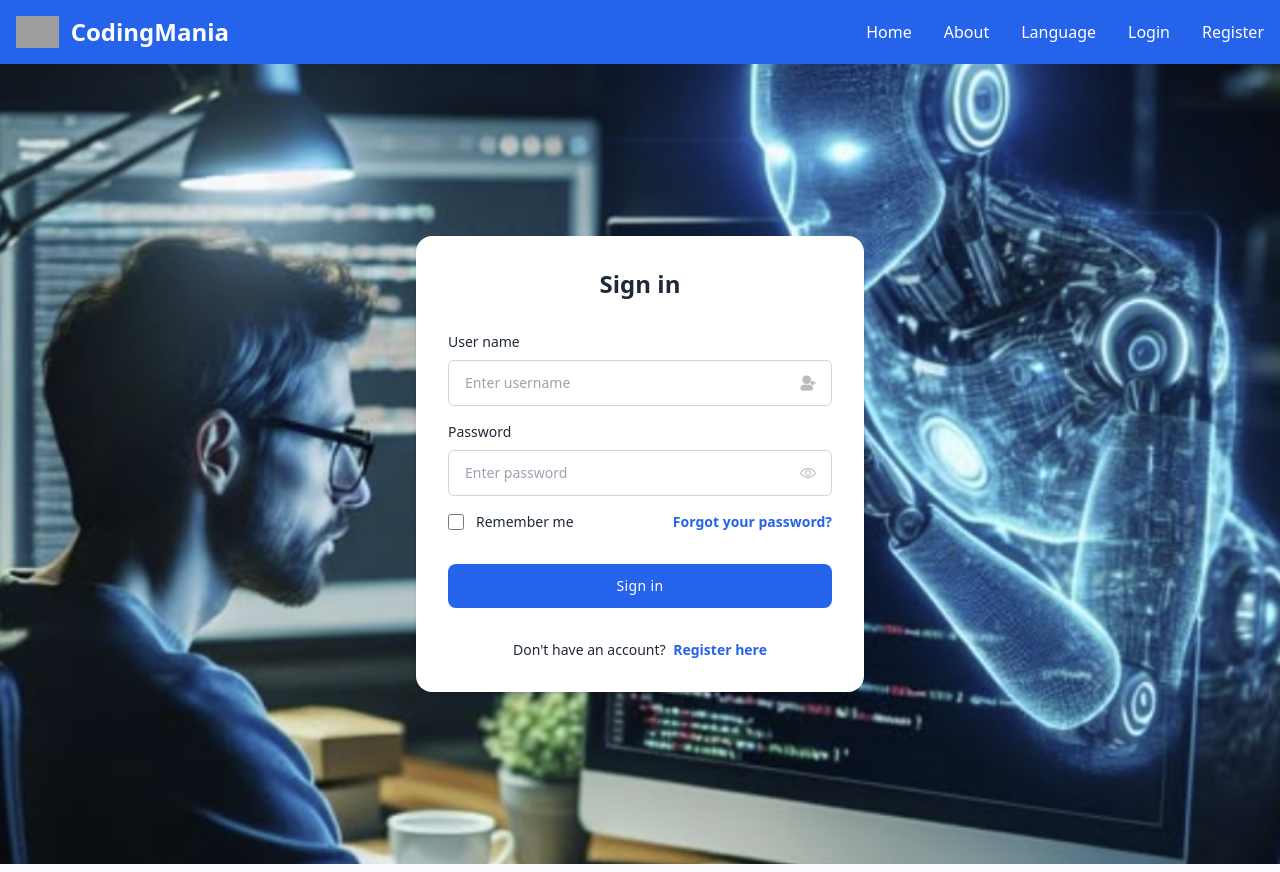
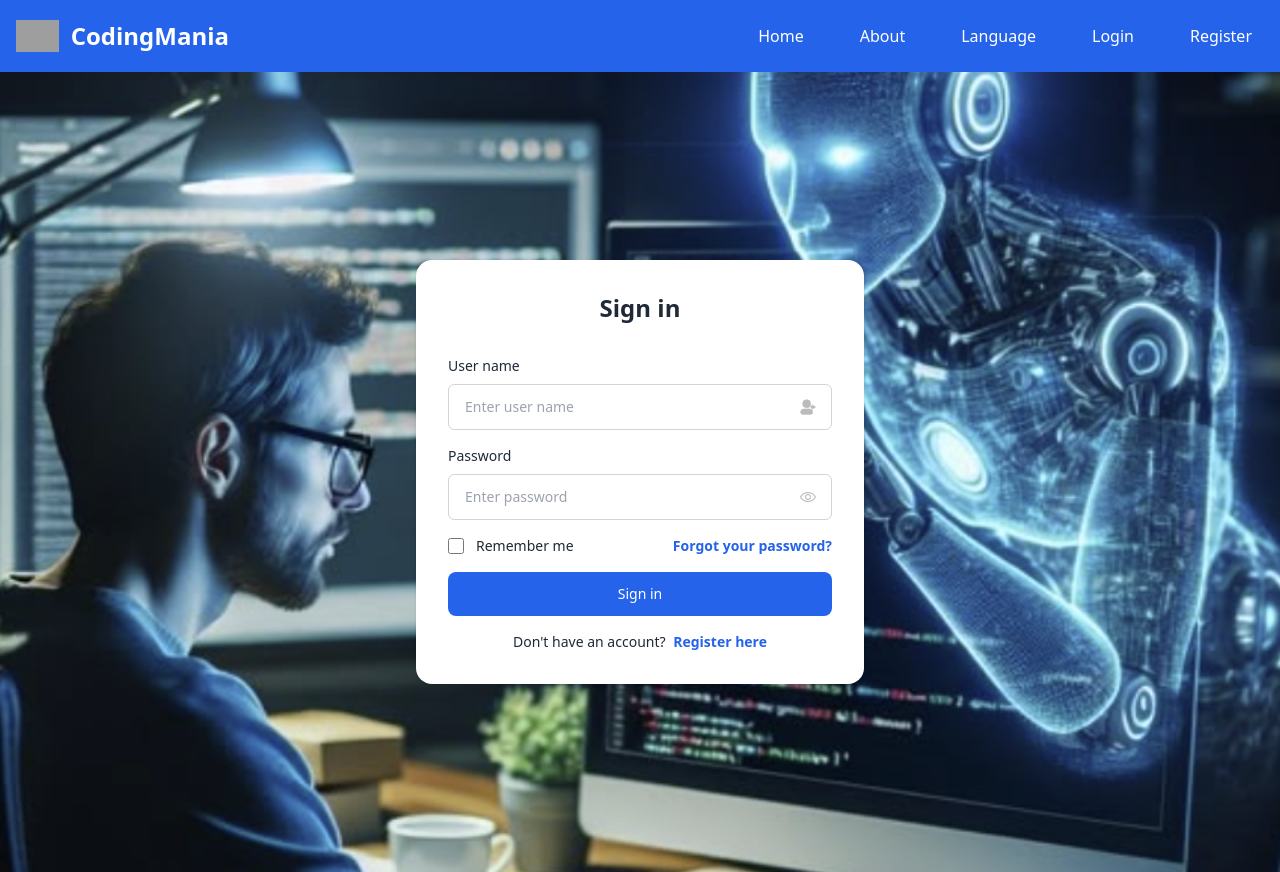
Before and after one commit to pawan2047/capstone, a PHP site: page /default.php in a window 1280 px wide. Run offline with PHP 8.4, Linux system fonts and the light colour scheme; some libraries are stand-ins or nearby versions; grey boxes are pictures that could not be loaded.

Commit message:
Update default.php

```diff
--- a/default.php
+++ b/default.php
@@ -1,124 +1,99 @@
-<?php
-session_start();
-unset($_SESSION['username']);
-setcookie("username", "", time() - 3600, "/");
-
-?>
-
 <!DOCTYPE html>
 <html lang="en">
 <head>
   <meta charset="UTF-8">
   <meta name="viewport" content="width=device-width, initial-scale=1.0">
   <title>Sign in Page</title>
-
   <!-- Tailwind CSS CDN -->
   <script src="https://cdn.tailwindcss.com"></script>
 </head>
 <body class="bg-gray-50 font-sans" style="background-image: url('codding.png'); background-size: cover; background-repeat: no-repeat; background-position: center;">
-
-
-    <nav class="border-gray-200 bg-blue-600 dark:bg-blue-600 dark:border-gray-700">
+  <!-- Navigation Bar -->
+  <nav class="border-gray-200 bg-blue-600">
     <div class="max-w-screen-xl flex flex-wrap items-center justify-between mx-auto p-4">
-    <a href="#" class="flex items-center space-x-3 rtl:space-x-reverse">
+      <a href="#" class="flex items-center space-x-3">
         <img src="https://flowbite.com/docs/images/logo.svg" class="h-8" alt="Flowbite Logo" />
-      <span class="self-center text-2xl font-semibold whitespace-nowrap text-white">CodingMania</span>
+        <span class="text-2xl font-semibold text-white">CodingMania</span>
       </a>
-    <button data-collapse-toggle="navbar-solid-bg" type="button" class="inline-flex items-center p-2 w-10 h-10 justify-center text-sm text-gray-500 rounded-lg md:hidden hover:bg-blue-600 focus:outline-none focus:ring-2 focus:ring-gray-200 dark:text-gray-400 dark:hover:bg-gray-700 dark:focus:ring-gray-600" aria-controls="navbar-solid-bg" aria-expanded="false">
+      <button data-collapse-toggle="navbar-solid-bg" type="button" class="inline-flex items-center p-2 w-10 h-10 justify-center text-sm text-gray-500 rounded-lg md:hidden hover:bg-blue-600 focus:outline-none focus:ring-2 focus:ring-gray-200" aria-controls="navbar-solid-bg" aria-expanded="false">
         <span class="sr-only">Open main menu</span>
         <svg class="w-5 h-5" aria-hidden="true" xmlns="http://www.w3.org/2000/svg" fill="none" viewBox="0 0 17 14">
           <path stroke="currentColor" stroke-linecap="round" stroke-linejoin="round" stroke-width="2" d="M1 1h15M1 7h15M1 13h15"/>
         </svg>
       </button>
       <div class="hidden w-full md:block md:w-auto" id="navbar-solid-bg">
-      <ul class="flex flex-col font-medium mt-4 rounded-lg bg-blue-600 md:space-x-8 rtl:space-x-reverse md:flex-row md:mt-0 md:bg-transparent dark:bg-gray-800 md:dark:bg-transparent dark:border-gray-700">
+        <ul class="flex flex-col md:flex-row md:space-x-8 mt-4 md:mt-0 bg-blue-600 md:bg-transparent">
           <li>
-          <a href="retrieve.php" class="block py-2 px-3 md:p-0 text-white rounded hover:bg-blue-600 md:hover:bg-transparent md:border-0 md:hover:text-white dark:text-white md:dark:hover:text-blue-500 dark:hover:bg-gray-700 dark:hover:text-white md:dark:hover:bg-transparent">Home</a>
+            <a href="retrieve.php" class="block py-2 px-3 text-white rounded hover:bg-blue-700">Home</a>
           </li>
           <li>
-          <a href="#" class="block py-2 px-3 md:p-0 text-white rounded hover:bg-blue-600 md:hover:bg-transparent md:border-0 md:hover:text-white dark:text-white md:dark:hover:text-blue-500 dark:hover:bg-gray-700 dark:hover:text-white md:dark:hover:bg-transparent">About</a>
+            <!-- About tab now clickable -->
+            <a href="about.php" class="block py-2 px-3 text-white rounded hover:bg-blue-700">About</a>
           </li>
           <li>
-          <a href="language.php" class="block py-2 px-3 md:p-0 text-white rounded hover:bg-blue-600 md:hover:bg-transparent md:border-0 md:hover:text-white dark:text-white md:dark:hover:text-blue-500 dark:hover:bg-gray-700 dark:hover:text-white md:dark:hover:bg-transparent">Language</a>
+            <a href="language.php" class="block py-2 px-3 text-white rounded hover:bg-blue-700">Language</a>
           </li>
           <li>
-          <a href="#" class="block py-2 px-3 md:p-0 text-white rounded hover:bg-blue-600 md:hover:bg-transparent md:border-0 md:hover:text-white dark:text-white md:dark:hover:text-blue-500 dark:hover:bg-gray-700 dark:hover:text-white md:dark:hover:bg-transparent">Login</a>
+            <a href="login.php" class="block py-2 px-3 text-white rounded hover:bg-blue-700">Login</a>
           </li>
           <li>
-          <a href="register.php" class="block py-2 px-3 md:p-0 text-white rounded hover:bg-blue-600 md:hover:bg-transparent md:border-0 md:hover:text-white dark:text-white md:dark:hover:text-blue-500 dark:hover:bg-gray-700 dark:hover:text-white md:dark:hover:bg-transparent">Register</a>
+            <a href="register.php" class="block py-2 px-3 text-white rounded hover:bg-blue-700">Register</a>
           </li>
         </ul>
       </div>
     </div>
   </nav>
 
-
-
-
-
+  <!-- Sign in Form -->
   <div class="min-h-screen flex flex-col items-center justify-center py-6 px-4">
     <div class="max-w-md w-full">
-
-
       <div class="p-8 rounded-2xl bg-white shadow">
-        <h2 class="text-gray-800 text-center text-2xl font-bold">Sign in</h2>
-
-
+        <h2 class="text-center text-2xl font-bold text-gray-800">Sign in</h2>
         <!-- Display error message if exists -->
         <?php if (isset($_GET['error'])) { ?>
           <p class="text-red-500 text-center mt-2"><?php echo htmlspecialchars($_GET['error']); ?></p>
         <?php } ?>
-
-
-
         <form action="login.php" method="POST" class="mt-8 space-y-4">
           <!-- Username Input -->
           <div>
-            <label class="text-gray-800 text-sm mb-2 block">User name</label>
+            <label class="block text-sm text-gray-800 mb-2">User name</label>
             <div class="relative flex items-center">
-
-<input list="email-suggestions" name="email" type="text"  required class="w-full text-gray-800 text-sm border border-gray-300 px-4 py-3 rounded-md outline-blue-600" placeholder="Enter username">
-
+              <input name="email" type="text" required class="w-full text-sm border border-gray-300 px-4 py-3 rounded-md outline-blue-600" placeholder="Enter user name" />
               <svg xmlns="http://www.w3.org/2000/svg" fill="#bbb" stroke="#bbb" class="w-4 h-4 absolute right-4" viewBox="0 0 24 24">
-                <circle cx="10" cy="7" r="6" data-original="#000000"></circle>
-                <path d="M14 15H6a5 5 0 0 0-5 5 3 3 0 0 0 3 3h12a3 3 0 0 0 3-3 5 5 0 0 0-5-5zm8-4h-2.59l.3-.29a1 1 0 0 0-1.42-1.42l-2 2a1 1 0 0 0 0 1.42l2 2a1 1 0 0 0 1.42 0 1 1 0 0 0 0-1.42l-.3-.29H22a1 1 0 0 0 0-2z" data-original="#000000"></path>
+                <circle cx="10" cy="7" r="6"></circle>
+                <path d="M14 15H6a5 5 0 0 0-5 5 3 3 0 0 0 3 3h12a3 3 0 0 0 3-3 5 5 0 0 0-5-5zm8-4h-2.59l.3-.29a1 1 0 0 0-1.42-1.42l-2 2a1 1 0 0 0 0 1.42l2 2a1 1 0 0 0 1.42 0 1 1 0 0 0 0-1.42l-.3-.29H22a1 1 0 0 0 0-2z"></path>
               </svg>
             </div>
           </div>
-
           <!-- Password Input -->
           <div>
-            <label class="text-gray-800 text-sm mb-2 block">Password</label>
+            <label class="block text-sm text-gray-800 mb-2">Password</label>
             <div class="relative flex items-center">
-            <input name="password" type="password" class="w-full text-gray-800 text-sm border border-gray-300 px-4 py-3 rounded-md outline-blue-600" placeholder="Enter password">
+              <input name="password" type="password" required class="w-full text-sm border border-gray-300 px-4 py-3 rounded-md outline-blue-600" placeholder="Enter password" />
               <svg xmlns="http://www.w3.org/2000/svg" fill="#bbb" stroke="#bbb" class="w-4 h-4 absolute right-4 cursor-pointer" viewBox="0 0 128 128">
-                <path d="M64 104C22.127 104 1.367 67.496.504 65.943a4 4 0 0 1 0-3.887C1.367 60.504 22.127 24 64 24s62.633 36.504 63.496 38.057a4 4 0 0 1 0 3.887C126.633 67.496 105.873 104 64 104zM8.707 63.994C13.465 71.205 32.146 96 64 96c31.955 0 50.553-24.775 55.293-31.994C114.535 56.795 95.854 32 64 32 32.045 32 13.447 56.775 8.707 63.994zM64 88c-13.234 0-24-10.766-24-24s10.766-24 24-24 24 10.766 24 24-10.766 24-24 24zm0-40c-8.822 0-16 7.178-16 16s7.178 16 16 16 16-7.178 16-16-7.178-16-16-16z" data-original="#000000"></path>
+                <path d="M64 104C22.127 104 1.367 67.496.504 65.943a4 4 0 0 1 0-3.887C1.367 60.504 22.127 24 64 24s62.633 36.504 63.496 38.057a4 4 0 0 1 0 3.887C126.633 67.496 105.873 104 64 104zM8.707 63.994C13.465 71.205 32.146 96 64 96c31.955 0 50.553-24.775 55.293-31.994C114.535 56.795 95.854 32 64 32 32.045 32 13.447 56.775 8.707 63.994zM64 88c-13.234 0-24-10.766-24-24s10.766-24 24-24 24 10.766 24 24-10.766 24-24 24zm0-40c-8.822 0-16 7.178-16 16s7.178 16 16 16 16-7.178 16-16-7.178-16-16-16z"></path>
               </svg>
             </div>
           </div>
-
           <!-- Remember me and Forgot password -->
           <div class="flex flex-wrap items-center justify-between gap-4">
             <div class="flex items-center">
-              <input id="remember-me" name="remember-me" type="checkbox" class="h-4 w-4 shrink-0 text-blue-600 focus:ring-blue-500 border-gray-300 rounded" <?= isset($_COOKIE['username']) ? 'checked' : ''; ?>>
+              <input id="remember-me" name="remember-me" type="checkbox" class="h-4 w-4 text-blue-600 focus:ring-blue-500 border-gray-300 rounded" />
               <label for="remember-me" class="ml-3 block text-sm text-gray-800">Remember me</label>
             </div>
             <div class="text-sm">
               <a href="javascript:void(0);" class="text-blue-600 hover:underline font-semibold">Forgot your password?</a>
             </div>
           </div>
-
           <!-- Sign in Button -->
-          <div class="!mt-8">
-            <button type="submit" class="w-full py-3 px-4 text-sm tracking-wide rounded-lg text-white bg-blue-600 hover:bg-blue-700 focus:outline-none">
+          <div class="mt-8">
+            <button type="submit" class="w-full py-3 px-4 text-sm rounded-lg text-white bg-blue-600 hover:bg-blue-700 focus:outline-none">
               Sign in
             </button>
           </div>
-
           <!-- Register Link -->
-          <p class="text-gray-800 text-sm !mt-8 text-center">Don't have an account? <a href="register.php" class="text-blue-600 hover:underline ml-1 whitespace-nowrap font-semibold">Register here</a></p>
+          <p class="text-center text-sm text-gray-800 mt-8">Don't have an account? <a href="register.php" class="text-blue-600 hover:underline ml-1 font-semibold">Register here</a></p>
         </form>
-
       </div>
     </div>
   </div>
```
Lines whose indentation alone changed are shown as unchanged.
